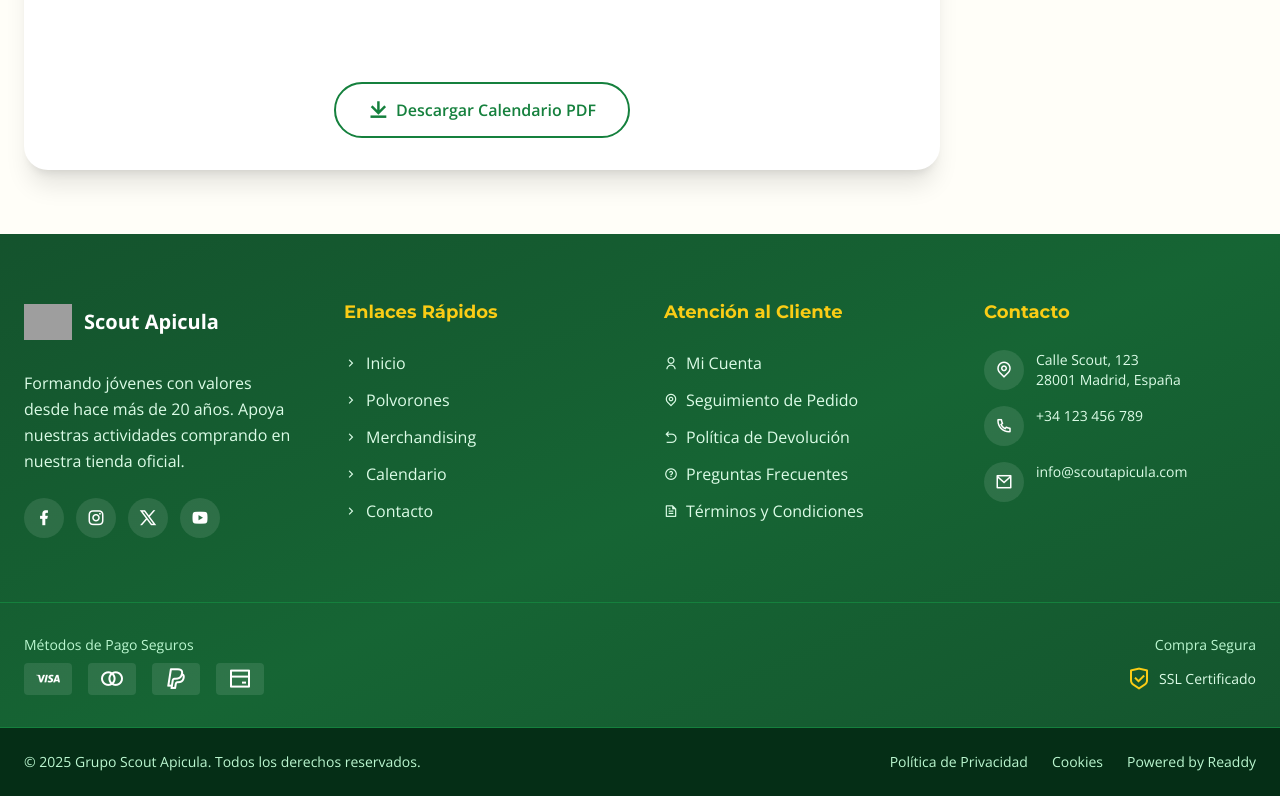
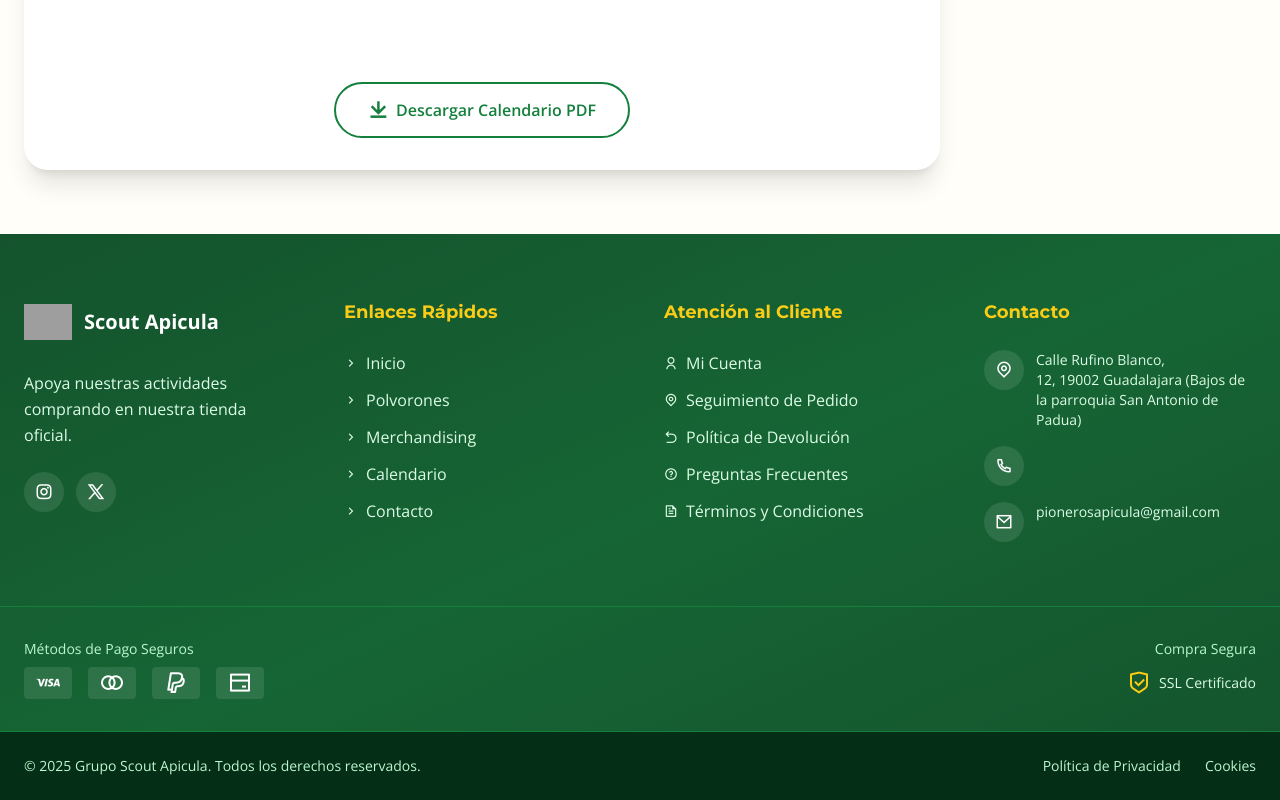
Before and after one commit to Migueltri/Ap-cula, a React (Vite) app: page /calendario in a window 1280 px wide. Shown: the part 1251-2051 px from the top of the page. Built offline with nearby package versions, Linux system fonts and the light colour scheme; grey boxes are pictures that could not be loaded.

Commit message:
Update Footer.tsx

```diff
--- a/src/components/feature/Footer.tsx
+++ b/src/components/feature/Footer.tsx
@@ -21,14 +21,12 @@ const Footer = () => {
               <span className="text-xl font-bold">Scout Apicula</span>
             </div>
             <p className="text-green-100 leading-relaxed">
-              Formando jóvenes con valores desde hace más de 20 años. Apoya nuestras actividades comprando en nuestra tienda oficial.
+           Apoya nuestras actividades comprando en nuestra tienda oficial.
             </p>
             <div className="flex gap-3">
               {[
-                { icon: 'ri-facebook-fill', link: '#' },
                 { icon: 'ri-instagram-line', link: '#' },
                 { icon: 'ri-twitter-x-line', link: '#' },
-                { icon: 'ri-youtube-fill', link: '#' }
               ].map((social, index) => (
                 <a
                   key={index}
@@ -101,19 +99,14 @@ const Footer = () => {
                 </div>
                 <div>
                   <p className="text-sm text-green-100">
-                    Calle Scout, 123<br />
-                    28001 Madrid, España
+                  Calle Rufino Blanco, <br />
+                  12, 19002 Guadalajara (Bajos de la parroquia San Antonio de Padua)
                   </p>
                 </div>
               </li>
               <li className="flex items-start gap-3">
                 <div className="w-10 h-10 bg-white/10 rounded-full flex items-center justify-center flex-shrink-0">
                   <i className="ri-phone-line text-lg"></i>
-                </div>
-                <div>
-                  <p className="text-sm text-green-100">
-                    +34 123 456 789
-                  </p>
                 </div>
               </li>
               <li className="flex items-start gap-3">
@@ -122,7 +115,7 @@ const Footer = () => {
                 </div>
                 <div>
                   <p className="text-sm text-green-100">
-                    info@scoutapicula.com
+                   pionerosapicula@gmail.com
                   </p>
                 </div>
               </li>
@@ -170,14 +163,6 @@ const Footer = () => {
               <a href="#" className="hover:text-yellow-400 transition-colors cursor-pointer">
                 Cookies
               </a>
-              <a
-                href="https://readdy.ai/?origin=logo"
-                target="_blank"
-                rel="noopener noreferrer"
-                className="hover:text-yellow-400 transition-colors cursor-pointer"
-              >
-                Powered by Readdy
-              </a>
             </div>
           </div>
         </div>
```
